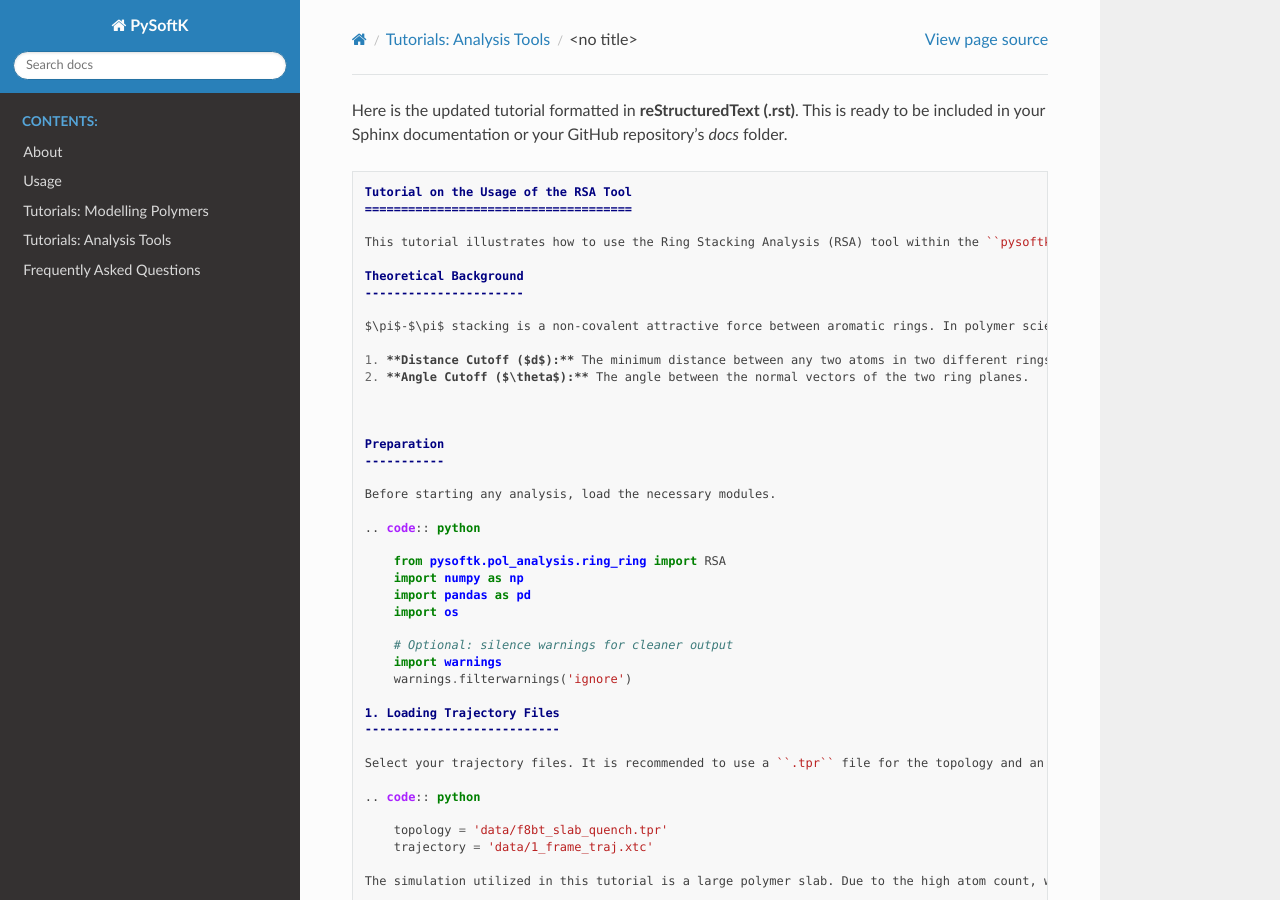
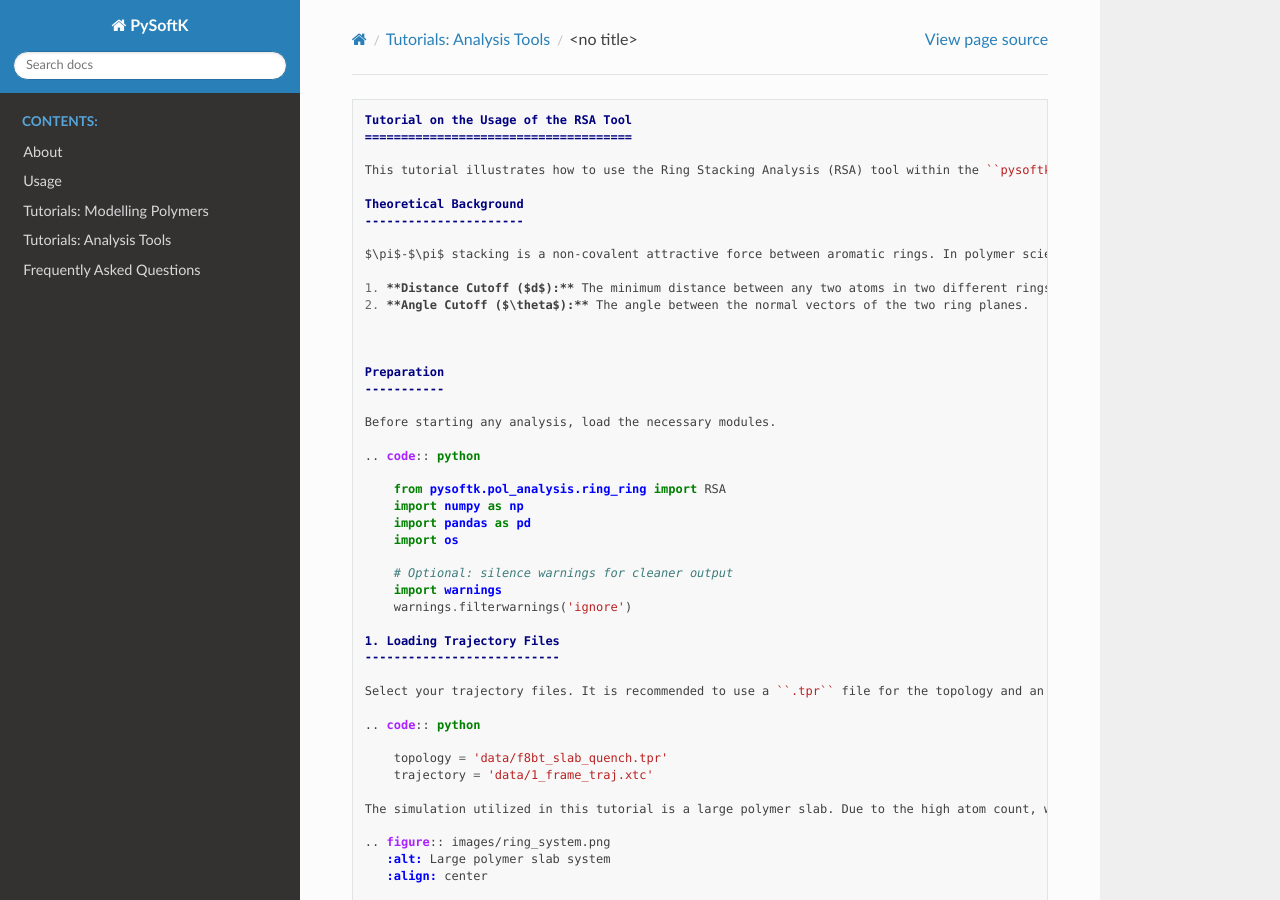
Before and after one commit to alejandrosantanabonilla/pysoftk, a Sphinx documentation site: the page built from docs/source/tutorials/RSA_tutorial.rst, in a window 1280 px wide and 900 px high. Built offline with Sphinx 7.4.7 and the Read the Docs theme 3.1.0, drawn with Linux system fonts in a browser that asks for light colours; pages that are not in the unit, such as notebooks, are missing from menus.

Commit message:
Update RSA tutorial formatting
Removed introductory text from RSA tutorial.

```diff
--- a/docs/source/tutorials/RSA_tutorial.rst
+++ b/docs/source/tutorials/RSA_tutorial.rst
@@ -1,5 +1,3 @@
-Here is the updated tutorial formatted in **reStructuredText (.rst)**. This is ready to be included in your Sphinx documentation or your GitHub repository's `docs` folder.
-
 .. code:: rst
 
     Tutorial on the Usage of the RSA Tool
```
